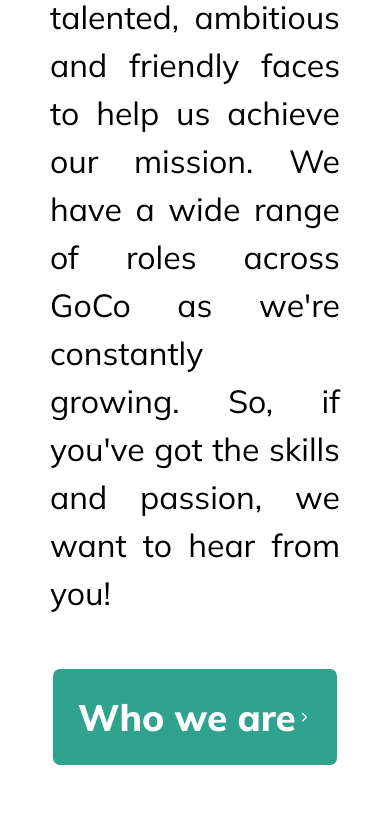
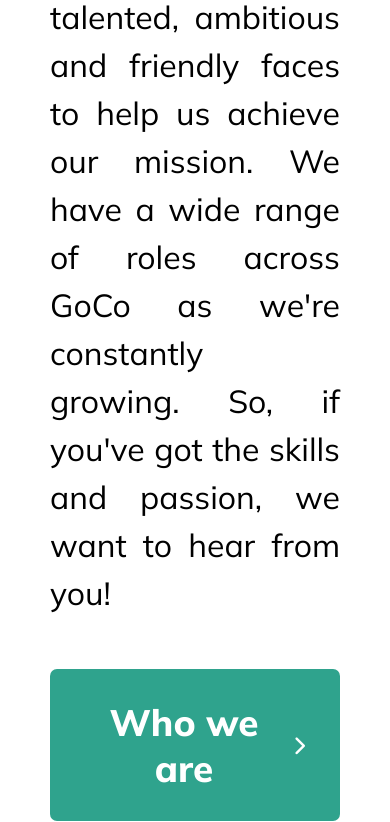
Before and after one commit to nprokopova/pinpoint_test, a plain HTML site: page index.html in a window 390 px wide. Shown: the part 1156-1978 px from the top of the page. Drawn offline with Linux system fonts and the light colour scheme.

Commit message:
button mobile style changes

```diff
--- a/src/styles.css
+++ b/src/styles.css
@@ -107,6 +107,7 @@
 .button-icon {
   font-size: 10px;
   padding: 0px 5px;
+  padding-top: 3px;
 }
 .hero-container {
   margin-top: 0px;
@@ -330,8 +331,13 @@
 
   .standard-button {
     font-size: 2.3rem;
-    padding: 25px;
+    min-width: 250px;
+    padding: 30px;
     margin: 20px auto;
+  }
+  .button-icon {
+    font-size: 1.2rem;
+
   }
   .section-header {
     display: flex;
```
